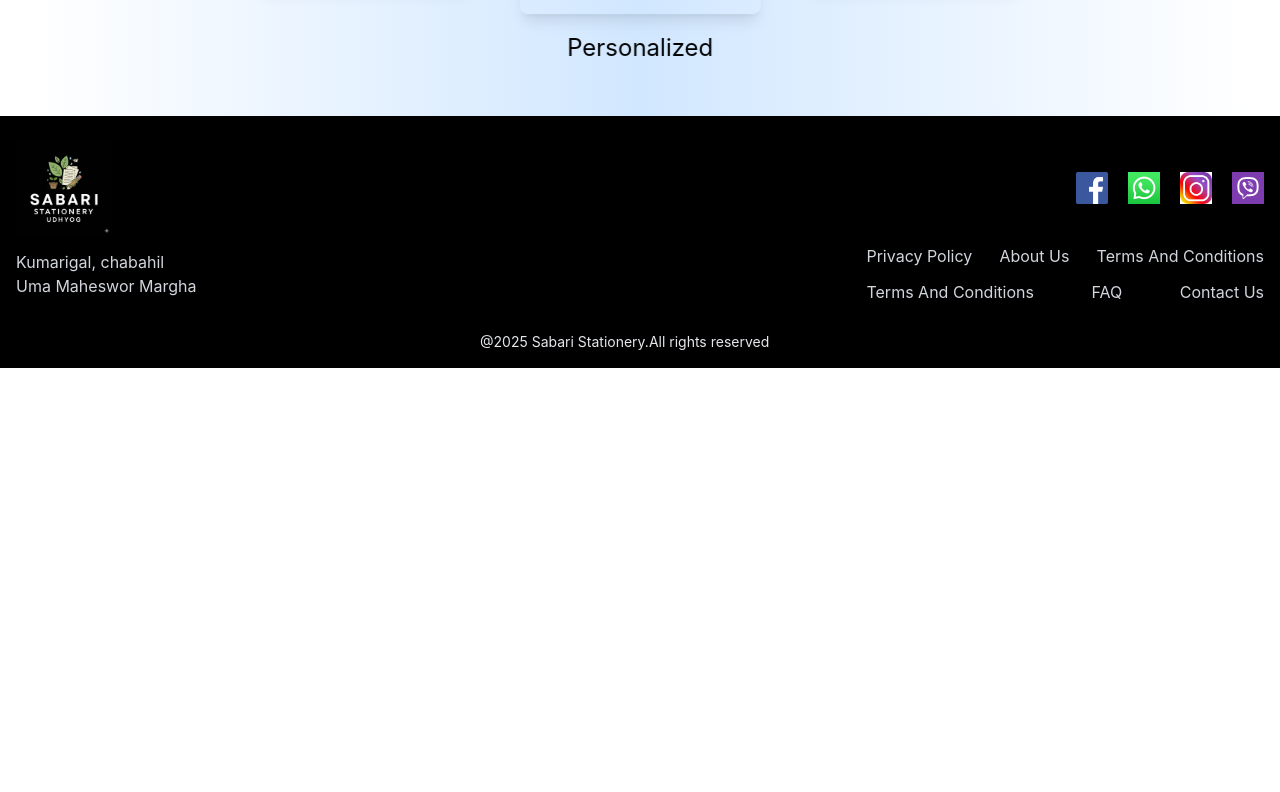
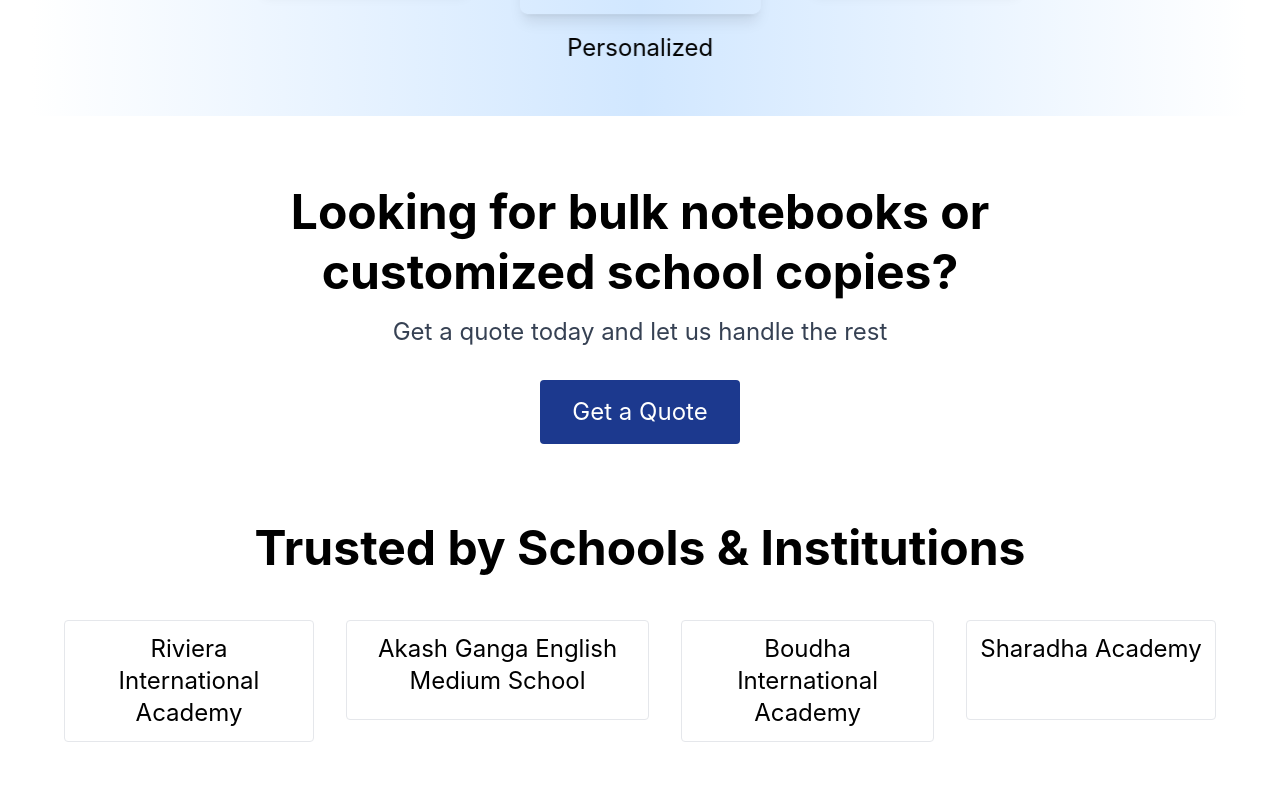
Before and after one commit to stha-kaustuv/Sabari-Stationery, a Nuxt app: page / in a window 1280 px wide. Shown: the part 1928-2720 px from the top of the page. Before the commit the page ends 2296 px from the top, so only its background shows below. Built offline with nearby package versions, Linux system fonts and the light colour scheme.

Commit message:
Enhanced gallery and quote section

```diff
--- a/components/AppFooter.vue
+++ b/components/AppFooter.vue
@@ -9,7 +9,7 @@
 <template>
   <div class="w-full bg-black p-4">
     <div class="max-w-7xl mx-auto py-2 shadow-md">
-      <div class="text-gray-300 flex justify-between items-center">
+      <div class="text-gray-300 flex justify-between items-center border-b border-gray-800 mb-4">
         <div class="">
           <img :src="blackSabari2" class="h-24" />
         </div>
--- a/components/Card.vue
+++ b/components/Card.vue
@@ -1,5 +1,20 @@
 <script setup>
 const props = defineProps({
+  showButton: {
+    type: Boolean,
+    default: true,
+  },
+  showImage: {
+    type: Boolean,
+    default: true,
+  },
+  showSchool: {
+    type: Boolean,
+    default: false,
+  },
+  school: {
+    type: String,
+  },
   id: {
     type: Number,
     required: true,
@@ -12,15 +27,23 @@
 
 <template>
   <div class="py-4">
-    <div class="p-3 rounded-sm border border-gray-200">
-      <img :src="props.image" class="h-[200px] object-contain" />
+    <div class="p-3 rounded-sm border border-gray-200 min-h-[100px] min-w-62.5">
+      <img
+        v-if="showImage"
+        :src="props.image"
+        class="h-[200px] object-contain"
+      />
       <div class="w-full flex justify-center">
         <button
+          v-if="showButton"
           class="border bg-blue-900 py-1 px-2 rounded-sm mt-3 cursor-pointer text-white"
         >
           Learn More
         </button>
       </div>
+      <div class="h-full flex flex-col justify-between">
+        <p class="text-2xl text-center">{{ props.school }}</p>
+      </div>
     </div>
   </div>
 </template>
--- a/pages/index.vue
+++ b/pages/index.vue
@@ -32,6 +32,13 @@
   { id: 7, image: personalized, name: "Personalized" },
   { id: 5, image: sketch, name: "Sketch" },
   { id: 6, image: sketch2, name: "Notebook" },
+];
+
+const institute = [
+  { name: "Riviera International Academy" },
+  { name: "Akash Ganga English Medium School" },
+  { name: "Boudha International Academy" },
+  { name: "Sharadha Academy" },
 ];
 
 // Duplicate the array (e.g., twice)
@@ -111,6 +118,7 @@
     </div>
     <div class="w-full bg-blue-900 p-[1px] my-2"></div>
 
+    <!-- Gallery Section -->
     <div class="py-8 bg-custom-gradient">
       <div
         class="container mx-auto flex flex-col items-center space-y-4 text-center"
@@ -137,6 +145,43 @@
         <div class="bg-ourPicksGradients-g1 opacity-75   w-[192px] h-[339px] z-40 absolute top-[93px] right-[80px]"></div> -->
       </div>
     </div>
+
+    <!-- Quote Section -->
+    <div class="px-8 py-18">
+      <p class="text-5xl font-bold text-center">
+        Looking for bulk notebooks or
+      </p>
+      <p class="text-5xl font-bold text-center mt-3">
+        customized school copies?
+      </p>
+      <p class="text-2xl text-center text-gray-700 mt-5">
+        Get a quote today and let us handle the rest
+      </p>
+      <div class="w-full mt-8 flex justify-center">
+        <NuxtLink to="/quote">
+          <button
+            class="bg-blue-900 text-white py-4 text-2xl px-8 rounded-sm cursor-pointer"
+          >
+            Get a Quote
+          </button>
+        </NuxtLink>
+      </div>
+      <div class="py-12">
+        <h3 class="text-5xl font-bold text-center mt-8">
+          Trusted by Schools & Institutions
+        </h3>
+        <div class="flex gap-8 mt-8">
+          <div v-for="(school, index) in institute" :key="index">
+            <Card
+              :show-button="false"
+              :show-image="false"
+              :show-school="true"
+              :school="school.name"
+            />
+          </div>
+        </div>
+      </div>
+    </div>
   </div>
 </template>
 
@@ -145,9 +190,8 @@
   background: linear-gradient(
     to right,
     rgba(255, 255, 255, 0.8),
-    /* Slightly white at the left */ rgba(209, 231, 255, 255),
-    /* More white at the middle */ rgba(255, 255, 255, 0.8)
-      /* Slightly white at the right */
+    rgba(209, 231, 255, 255),
+    rgba(255, 255, 255, 0.8)
   );
 }
 </style>
```
